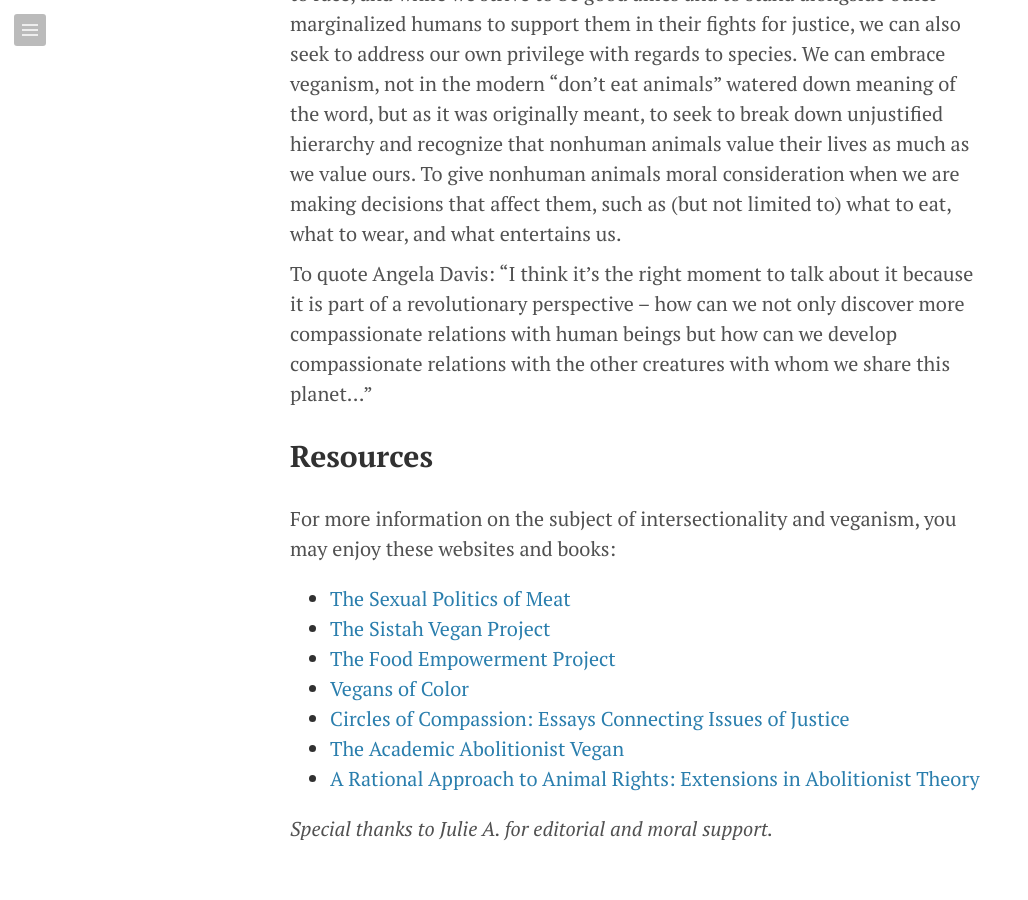
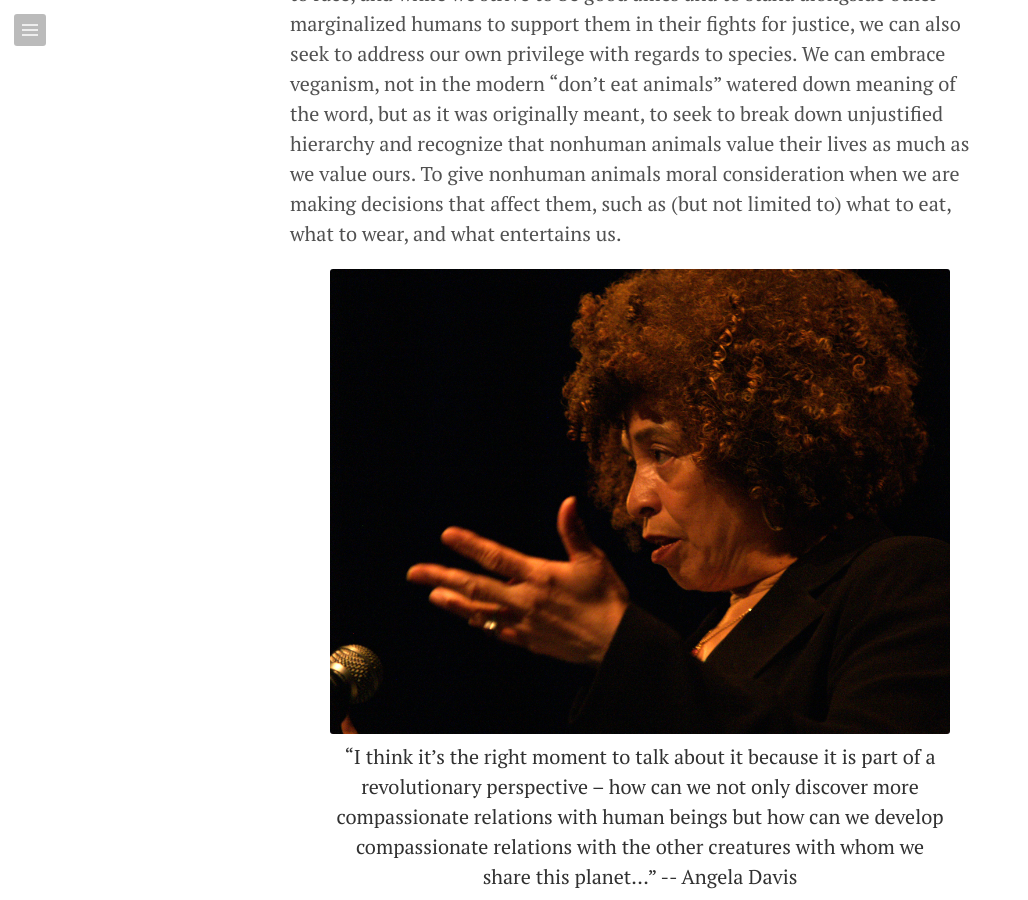
Before and after one commit to poupartfarms/poupartfarms.github.io, a Jekyll site: the page built from _posts/2015-06-19-veganism_and_intersectionality.md, in a window 1280 px wide and 900 px high, scrolled down 2828 px. Shown: the whole window, without its empty margins (0-1028 px from the left). Built offline with Jekyll 4.4.1, drawn with Linux system fonts in a browser that asks for light colours; Markdown is read by kramdown in place of the engine named in the settings; comment, search, counter and statistics services are not loaded.

Commit message:
add photo of Angela Davis

```diff
--- a/_posts/2015-06-19-veganism_and_intersectionality.md
+++ b/_posts/2015-06-19-veganism_and_intersectionality.md
@@ -25,7 +25,7 @@ Of course, this is both a ludicrous and inflammatory statement in its fallacious
 
 But the beauty is that while we seek to address our own privilege with regards to race, and while we strive to be good allies and to stand alongside other marginalized humans to support them in their fights for justice, we can also seek to address our own privilege with regards to species. We can embrace veganism, not in the modern “don’t eat animals” watered down meaning of the word, but as it was originally meant, to seek to break down unjustified hierarchy and recognize that nonhuman animals value their lives as much as we value ours. To give nonhuman animals moral consideration when we are making decisions that affect them, such as (but not limited to) what to eat, what to wear, and what entertains us.
 
-To quote Angela Davis: “I think it’s the right moment to talk about it because it is part of a revolutionary perspective – how can we not only discover more compassionate relations with human beings but how can we develop compassionate relations with the other creatures with whom we share this planet...”
+<div style="text-align: center;"><figure><img src="/media/2015-06-19-veganism_and_intersectionality/Angela-Davis-Mar-28-2006.jpg"><figcaption>“I think it’s the right moment to talk about it because it is part of a revolutionary perspective – how can we not only discover more compassionate relations with human beings but how can we develop compassionate relations with the other creatures with whom we share this planet...” -- Angela Davis</figcaption></figure></div>
 
 ## Resources
 For more information on the subject of intersectionality and veganism, you may enjoy these websites and books:
```
Also changed, not shown: media/2015-06-19-veganism_and_intersectionality/Angela-Davis-Mar-28-2006.jpg (added).
